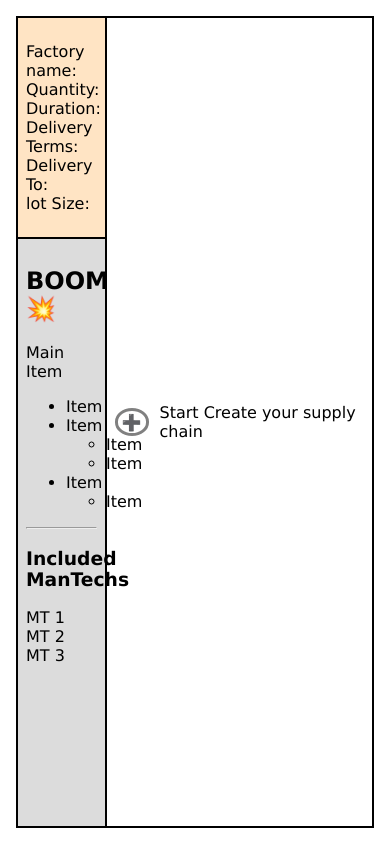
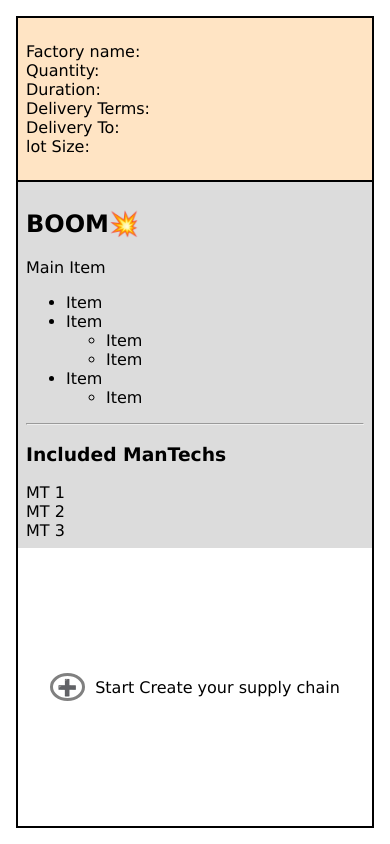
Before and after one commit to adkif/supplychain, an Angular app: page / in a window 390 px wide. Built offline with nearby package versions, Linux system fonts and the light colour scheme; what @swimlane/ngx-graph would draw is missing.

Commit message:
fix: responsivness

```diff
--- a/src/app/app.component.scss
+++ b/src/app/app.component.scss
@@ -26,3 +26,31 @@
     }
   }
 }
+@media only screen and (max-width: 1200px) {
+  .main {
+    display: flex;
+    margin: 1rem;
+    border: 2px solid black;
+    flex-direction: column;
+    .menu {
+      background-color: gainsboro;
+      height: 100%;
+      width: 100%;
+      border-right: none;
+      .header {
+        background-color: bisque;
+        padding: 8px;
+        ul {
+          list-style-type: none;
+          padding: 0;
+          li {
+            text-decoration: none;
+          }
+        }
+      }
+      .body {
+        padding: 8px;
+      }
+    }
+  }
+}
--- a/src/app/list/list.component.scss
+++ b/src/app/list/list.component.scss
@@ -28,7 +28,7 @@
   left: 16px;
   padding: 8px;
   background-color: gainsboro;
-  border: unset;
+  border: 2px solid black;
   display: flex;
   align-items: center;
   font-size: 14px;
```
